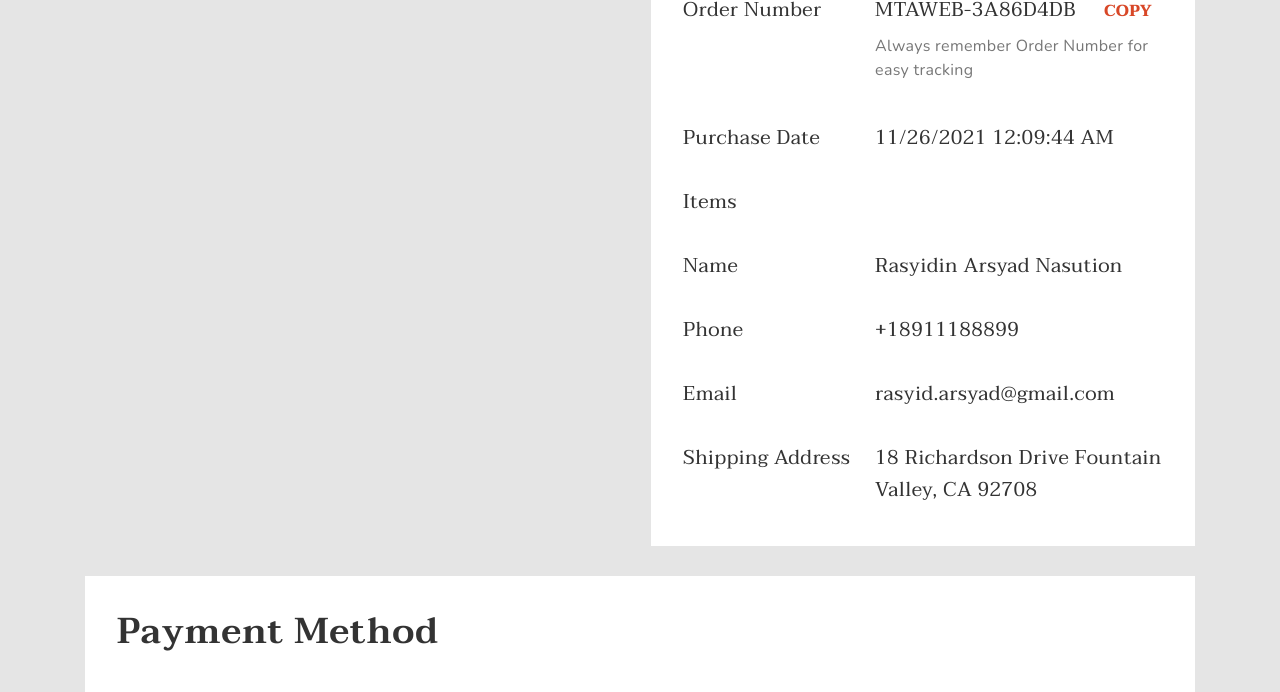
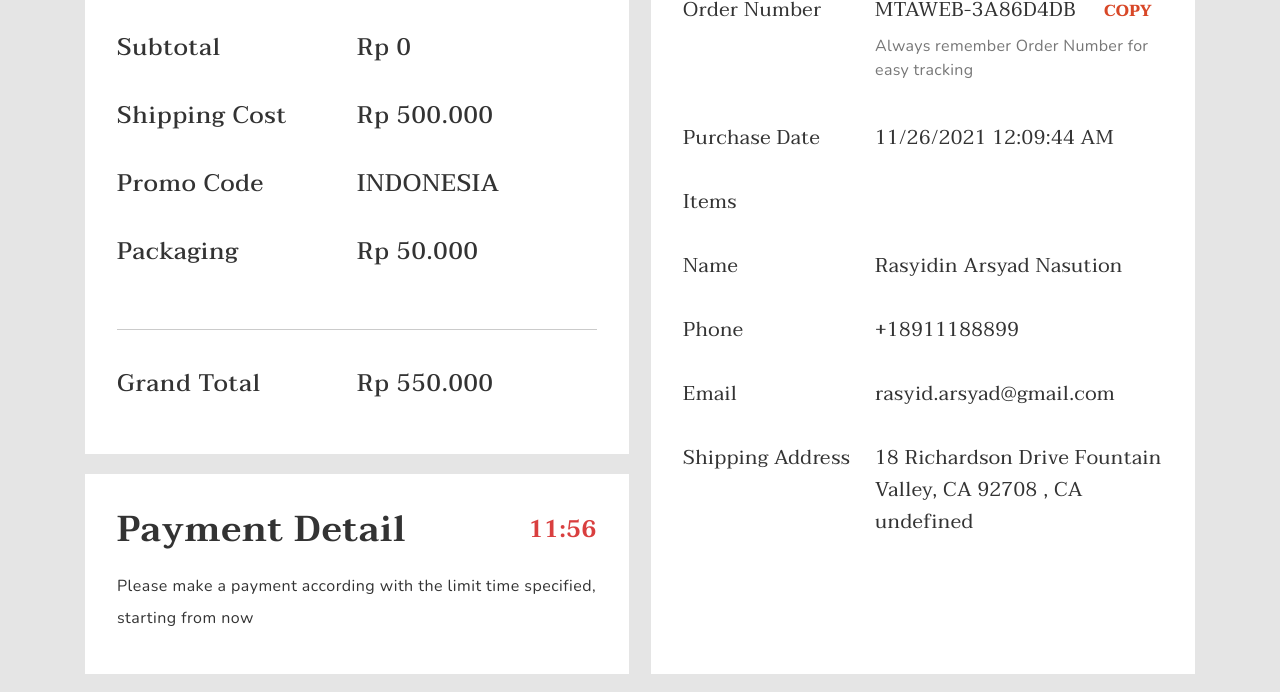
Before and after one commit to OksanaSeregina/MATOA_PROJECT, a website built with webpack: page src/payment.html in a window 1280 px wide. Shown: the part 356-1048 px from the top of the page. Built offline with nearby package versions, Linux system fonts and the light colour scheme; data requests are answered from the project's data file.

Commit message:
add sending data to the server

```diff
--- a/db.json
+++ b/db.json
@@ -1,5 +1,362 @@
 {
-    "orders": [],
+  "orders": [
+    {
+      "order": {
+        "fName": "123",
+        "email": "123@123.by",
+        "tel": "11234123",
+        "delivery": "dasfdsfsdf",
+        "zipCode": "123123123"
+      },
+      "id": 1
+    },
+    {
+      "order": {
+        "fName": "123",
+        "email": "123@123.by",
+        "tel": "11234123",
+        "delivery": "dasfdsfsdf",
+        "zipCode": "123123123"
+      },
+      "cart": [
+        {
+          "image": "../src/images/images-serever/image3.png",
+          "name": "Sunda",
+          "bigPrice": "Rp 1.170.000",
+          "detail": "MATOA Sunda – This wood is chosen to represent the Sumatran Rhino's skin which is designed with an overlap effect on its strap to represent Rhino′s skin.",
+          "id": "3",
+          "count": "1"
+        },
+        {
+          "image": "../src/images/images-serever/image6.png",
+          "name": "Alor",
+          "bigPrice": "Rp 1.170.000",
+          "detail": "MATOA Alor – This wood is chosen to represent the Sumatran Rhino's skin which is designed with an overlap effect on its strap to represent Rhino′s skin.",
+          "id": "6",
+          "count": "1"
+        }
+      ],
+      "id": 2
+    },
+    {
+      "order": {
+        "fName": "123",
+        "email": "123@123.by",
+        "tel": "11234123",
+        "delivery": "dasfdsfsdf",
+        "zipCode": "123123123"
+      },
+      "cart": [
+        {
+          "image": "../src/images/images-serever/image3.png",
+          "name": "Sunda",
+          "bigPrice": "Rp 1.170.000",
+          "detail": "MATOA Sunda – This wood is chosen to represent the Sumatran Rhino's skin which is designed with an overlap effect on its strap to represent Rhino′s skin.",
+          "id": "3",
+          "count": "1"
+        },
+        {
+          "image": "../src/images/images-serever/image6.png",
+          "name": "Alor",
+          "bigPrice": "Rp 1.170.000",
+          "detail": "MATOA Alor – This wood is chosen to represent the Sumatran Rhino's skin which is designed with an overlap effect on its strap to represent Rhino′s skin.",
+          "id": "6",
+          "count": "1"
+        }
+      ],
+      "id": 3
+    },
+    {
+      "order": {
+        "fName": "123",
+        "email": "123@123.by",
+        "tel": "11234123",
+        "delivery": "dasfdsfsdf",
+        "zipCode": "123123123"
+      },
+      "cart": [
+        {
+          "image": "../src/images/images-serever/image3.png",
+          "name": "Sunda",
+          "bigPrice": "Rp 1.170.000",
+          "detail": "MATOA Sunda – This wood is chosen to represent the Sumatran Rhino's skin which is designed with an overlap effect on its strap to represent Rhino′s skin.",
+          "id": "3",
+          "count": "1"
+        },
+        {
+          "image": "../src/images/images-serever/image6.png",
+          "name": "Alor",
+          "bigPrice": "Rp 1.170.000",
+          "detail": "MATOA Alor – This wood is chosen to represent the Sumatran Rhino's skin which is designed with an overlap effect on its strap to represent Rhino′s skin.",
+          "id": "6",
+          "count": "1"
+        }
+      ],
+      "id": 4
+    },
+    {
+      "order": {
+        "fName": "123",
+        "email": "123@123.by",
+        "tel": "11234123",
+        "delivery": "dasfdsfsdf",
+        "zipCode": "123123123"
+      },
+      "cart": [
+        {
+          "image": "../src/images/images-serever/image3.png",
+          "name": "Sunda",
+          "bigPrice": "Rp 1.170.000",
+          "detail": "MATOA Sunda – This wood is chosen to represent the Sumatran Rhino's skin which is designed with an overlap effect on its strap to represent Rhino′s skin.",
+          "id": "3",
+          "count": "1"
+        },
+        {
+          "image": "../src/images/images-serever/image6.png",
+          "name": "Alor",
+          "bigPrice": "Rp 1.170.000",
+          "detail": "MATOA Alor – This wood is chosen to represent the Sumatran Rhino's skin which is designed with an overlap effect on its strap to represent Rhino′s skin.",
+          "id": "6",
+          "count": "1"
+        }
+      ],
+      "id": 5
+    },
+    {
+      "order": {
+        "fName": "123",
+        "email": "123@123.by",
+        "tel": "11234123",
+        "delivery": "dasfdsfsdf",
+        "zipCode": "123123123"
+      },
+      "cart": [
+        {
+          "image": "../src/images/images-serever/image3.png",
+          "name": "Sunda",
+          "bigPrice": "Rp 1.170.000",
+          "detail": "MATOA Sunda – This wood is chosen to represent the Sumatran Rhino's skin which is designed with an overlap effect on its strap to represent Rhino′s skin.",
+          "id": "3",
+          "count": "1"
+        },
+        {
+          "image": "../src/images/images-serever/image6.png",
+          "name": "Alor",
+          "bigPrice": "Rp 1.170.000",
+          "detail": "MATOA Alor – This wood is chosen to represent the Sumatran Rhino's skin which is designed with an overlap effect on its strap to represent Rhino′s skin.",
+          "id": "6",
+          "count": "1"
+        }
+      ],
+      "id": 6
+    },
+    {
+      "order": {
+        "fName": "123",
+        "email": "123@123.by",
+        "tel": "11234123",
+        "delivery": "dasfdsfsdf",
+        "zipCode": "123123123"
+      },
+      "cart": [
+        {
+          "image": "../src/images/images-serever/image3.png",
+          "name": "Sunda",
+          "bigPrice": "Rp 1.170.000",
+          "detail": "MATOA Sunda – This wood is chosen to represent the Sumatran Rhino's skin which is designed with an overlap effect on its strap to represent Rhino′s skin.",
+          "id": "3",
+          "count": "1"
+        },
+        {
+          "image": "../src/images/images-serever/image6.png",
+          "name": "Alor",
+          "bigPrice": "Rp 1.170.000",
+          "detail": "MATOA Alor – This wood is chosen to represent the Sumatran Rhino's skin which is designed with an overlap effect on its strap to represent Rhino′s skin.",
+          "id": "6",
+          "count": "1"
+        }
+      ],
+      "id": 7
+    },
+    {
+      "order": {},
+      "cart": [],
+      "id": 8
+    },
+    {
+      "order": {},
+      "cart": [],
+      "id": 9
+    },
+    {
+      "order": {},
+      "cart": [],
+      "id": 10
+    },
+    {
+      "order": {},
+      "cart": [],
+      "id": 11
+    },
+    {
+      "order": {
+        "fName": "etertee",
+        "email": "rtert@sdfsdf.by",
+        "tel": "123123123123123",
+        "zipCode": "123123123",
+        "delivery": "123123123"
+      },
+      "cart": [
+        {
+          "image": "../src/images/images-serever/image1.png",
+          "name": "Way Kambas Maple",
+          "bigPrice": "Rp 1.280.000",
+          "detail": "MATOA Way Kambas Maple – This wood is chosen to represent the Sumatran Rhino's skin which is designed with an overlap effect on its strap to represent Rhino′s skin.",
+          "id": "1",
+          "count": "1"
+        }
+      ],
+      "id": 12
+    },
+    {
+      "order": {},
+      "cart": [],
+      "id": 13
+    },
+    {
+      "order": {},
+      "cart": [],
+      "id": 14
+    },
+    {
+      "order": {},
+      "cart": [],
+      "id": 15
+    },
+    {
+      "order": {},
+      "cart": [],
+      "id": 16
+    },
+    {
+      "order": {},
+      "cart": [],
+      "id": 17
+    },
+    {
+      "order": {},
+      "cart": [],
+      "id": 18
+    },
+    {
+      "order": {
+        "a": 1
+      },
+      "cart": [],
+      "id": 19
+    },
+    {
+      "order": {},
+      "cart": [],
+      "id": 20
+    },
+    {
+      "order": {
+        "fName": "sdfsdf",
+        "email": "sdf@asdsfd.com",
+        "tel": "123123",
+        "delivery": "234234",
+        "zipCode": "234234234"
+      },
+      "cart": [
+        {
+          "image": "../src/images/images-serever/image1.png",
+          "name": "Way Kambas Maple",
+          "bigPrice": "Rp 1.280.000",
+          "detail": "MATOA Way Kambas Maple – This wood is chosen to represent the Sumatran Rhino's skin which is designed with an overlap effect on its strap to represent Rhino′s skin.",
+          "id": "1",
+          "count": "1"
+        }
+      ],
+      "id": 21
+    },
+    {
+      "order": {
+        "fName": "Oksana",
+        "email": "oksana-ww@mail.ru",
+        "tel": "5643423",
+        "delivery": "Minsk, Chkalova 23/2-10",
+        "zipCode": "5555",
+        "courier": "UPS Express"
+      },
+      "cart": [
+        {
+          "image": "../src/images/images-serever/image9.png",
+          "name": "Way Kambas Limited Edition",
+          "bigPrice": "Rp 1.170.000",
+          "detail": "MATOA Way Kambas Limited Edition – This wood is chosen to represent the Sumatran Rhino's skin which is designed with an overlap effect on its strap to represent Rhino′s skin.",
+          "id": "18",
+          "count": "1"
+        },
+        {
+          "image": "../src/images/images-serever/image3.png",
+          "name": "Sunda",
+          "bigPrice": "Rp 1.170.000",
+          "detail": "MATOA Sunda – This wood is chosen to represent the Sumatran Rhino's skin which is designed with an overlap effect on its strap to represent Rhino′s skin.",
+          "id": "12",
+          "count": "1"
+        },
+        {
+          "image": "../src/images/images-serever/image4.png",
+          "name": "Tomia Ebony",
+          "smallPrice": "Rp 1.280.000",
+          "bigPrice": "Rp 960.000",
+          "detail": "MATOA Tomia Ebony – This wood is chosen to represent the Sumatran Rhino's skin which is designed with an overlap effect on its strap to represent Rhino′s skin.",
+          "id": "13",
+          "count": "1"
+        },
+        {
+          "image": "../src/images/images-serever/image2.png",
+          "name": "Kaili",
+          "bigPrice": "Rp 950.000",
+          "detail": "MATOA Kaili – This wood is chosen to represent the Sumatran Rhino's skin which is designed with an overlap effect on its strap to represent Rhino′s skin.",
+          "id": "2",
+          "count": "2"
+        }
+      ],
+      "id": 22
+    },
+    {
+      "order": {
+        "fName": "Oksana",
+        "email": "a.siarohin@gmail.com",
+        "tel": "5643423",
+        "delivery": "Minsk, Chkalova 23/2-10",
+        "zipCode": "8888",
+        "courier": "UPS Express"
+      },
+      "cart": [
+        {
+          "image": "../src/images/images-serever/image3.png",
+          "name": "Sunda",
+          "bigPrice": "Rp 1.170.000",
+          "detail": "MATOA Sunda – This wood is chosen to represent the Sumatran Rhino's skin which is designed with an overlap effect on its strap to represent Rhino′s skin.",
+          "id": "12",
+          "count": "2"
+        },
+        {
+          "image": "./src/images/Mask1.png",
+          "name": "Singo Maple",
+          "smallPrice": "Rp 1.500.000",
+          "bigPrice": "Rp 1.264.000",
+          "detail": "MATOA Singo Maple – This wood is chosen to represent the Sumatran Rhino's skin which is designed with an overlap effect on its strap to represent Rhino′s skin.",
+          "id": "1",
+          "count": "2"
+        }
+      ],
+      "id": 23
+    }
+  ],
   "profile": [
     {
       "image": "../src/images/images-serever/image1.png",
--- a/src/js/checkout.js
+++ b/src/js/checkout.js
@@ -5,6 +5,10 @@
 import { Cart, Detail } from "./shared";
 import "../style/global.scss";
 import "../style/checkout.scss";
+
+const addToStorage = (value) => localStorage.setItem("order", JSON.stringify(value));
+const getFromStorage = () => JSON.parse(localStorage.getItem("order")) || {};
+const order = getFromStorage();
 
 // Burger menu
 const burgerMenu = document.querySelector("#burger");
@@ -49,21 +53,31 @@ const inputZipCode = document.querySelector("input[name='zipCode']");
 const submitForm = document.querySelector(".place-my-order");
 const courier = document.querySelector("select[name='courier']");
 
+// Init value
+inputFName.value = order.fName || "";
+inputEmail.value = order.email || "";
+inputTel.value = order.tel || "";
+inputDelivery.value = order.delivery || "";
+inputZipCode.value = order.zipCode || "";
+
 const inputsRequired = document.querySelectorAll("[data-type='required']");
 const errors = {};
 
 // Set error for all required fields
 for (const input of inputsRequired) {
     const key = input.name;
-    errors[key] = true;
+    if (input.value) {
+        errors[key] = false;
+    } else {
+        errors[key] = true;
+    }
 }
 
 function inputHandler(event) {
     const key = event.target.name;
     const currentData = this.value;
     const errorMesage = document.querySelector(`span[data-error='${key}']`);
-
-    localStorage.setItem(`${key}`, currentData);
+    order[key] = currentData;
 
     // required validator
     const isValid = currentData.charAt(0) !== " " && currentData.length;
@@ -121,13 +135,13 @@ function submitHandler(event) {
     }
 
     if (!hasFormError) {
-        window.location.href = "./payment.html#my-id5";
+        addToStorage(order);
+        window.location.href = "./payment.html";
     }
 }
 
 courier.addEventListener("change", () => {
-    const currentCourier = courier.options[courier.selectedIndex].text;
-    localStorage.setItem("courier", currentCourier);
+    order.courier = courier.options[courier.selectedIndex].text;
 });
 
 inputFName.addEventListener("input", inputHandler);
@@ -150,5 +164,5 @@ submitForm.addEventListener("click", submitHandler);
 const cart = new Cart();
 cart.init();
 
-const detail = new Detail('[data-element="detail"]');
+const detail = new Detail('[data-element="detail"]', cart);
 detail.init();
--- a/src/js/confirmation.js
+++ b/src/js/confirmation.js
@@ -1,9 +1,15 @@
 /* eslint-disable no-implied-eval */
-import { Cart } from "./shared";
+import { Cart, SHIPPING_COST_MOCK, PACKAGING_COST_MOCK, ORDER_URL } from "./shared";
 import "../style/global.scss";
 import "../style/checkout.scss";
 import "../style/payment.scss";
 import "../style/confirmation.scss";
+
+const getFromStorage = () => JSON.parse(localStorage.getItem("order")) || {};
+const order = getFromStorage();
+
+const cart = new Cart();
+cart.init();
 
 // Burger menu
 const burgerMenu = document.querySelector("#burger");
@@ -40,9 +46,8 @@ burgerMenu.addEventListener("click", openBurger);
 closeBtn.addEventListener("click", closeBurger);
 
 const getInfoItems = () => {
-    const allCartItems = JSON.parse(localStorage.getItem("cart"));
     const infoInputItems = document.querySelector(".info-order-confr");
-    allCartItems.forEach((item) => {
+    cart.products.forEach((item) => {
         infoInputItems.innerHTML += `
       <h2 class="text-confr">${item.name}</h2>
       <p class="descr-confr">${item.count} x IDR ${item.bigPrice}</p>
@@ -52,27 +57,42 @@ const getInfoItems = () => {
 
 const getSubtotal = () => {
     const valueCourier = document.querySelector('[data-order="courier"]');
-    const currentCourier = localStorage.getItem("courier");
-    valueCourier.textContent = currentCourier;
+    valueCourier.textContent = order.courier;
 
     const valueSubtotal = document.querySelector('[data-order="subtotal"]');
-    const carrent = localStorage.getItem("subtotal");
+    const carrent = cart.totalCost;
     const subtCarrent = carrent.toString().replace(/\B(?=(\d{3})+(?!\d))/g, ".");
     valueSubtotal.textContent = `Rp ${subtCarrent}`;
 
     const valueGrandTotal = document.querySelector('[data-order="grand"]');
-    const carrentGrand = localStorage.getItem("grandtotal");
+    const carrentGrand = cart.totalCost + PACKAGING_COST_MOCK + SHIPPING_COST_MOCK;
     const carrentGrandTotal = carrentGrand.toString().replace(/\B(?=(\d{3})+(?!\d))/g, ".");
     valueGrandTotal.textContent = `Rp ${carrentGrandTotal}`;
 
     const address = document.querySelector(".text-info-input");
-    const currentAddress = localStorage.getItem("delivery");
-    const zip = localStorage.getItem("zipCode");
-    address.textContent = `${currentAddress}, CA ${zip}`;
+    address.textContent = `${order.delivery}, CA ${order.zipCode}`;
+};
+
+const close = () => {
+    cart.reset();
+    localStorage.removeItem("order");
+};
+
+const postData = () => {
+    if (Object.keys(order).length) {
+        return fetch(ORDER_URL, {
+            method: "POST",
+            headers: { "Content-Type": "application/json" },
+            body: JSON.stringify({
+                order,
+                cart: cart.products
+            })
+        })
+            .then(() => close())
+            .catch(() => {});
+    }
 };
 
 getInfoItems();
 getSubtotal();
-
-const cart = new Cart();
-cart.init();
+postData();
--- a/src/js/payment.js
+++ b/src/js/payment.js
@@ -7,6 +7,11 @@ import { Cart, Detail } from "./shared";
 import "../style/global.scss";
 import "../style/checkout.scss";
 import "../style/payment.scss";
+
+const getFromStorage = () => JSON.parse(localStorage.getItem("order")) || {};
+const order = getFromStorage();
+
+const cart = new Cart();
 
 // Burger menu
 const burgerMenu = document.querySelector("#burger");
@@ -54,13 +59,10 @@ const getTimeNow = () => {
 // Local Storage
 const getInfoInput = () => {
     const textOrder = document.getElementsByClassName("text-info-input");
-
     for (const elem of textOrder) {
-        for (const key in localStorage) {
-            const data = key;
-
-            if (elem.dataset.info === data) {
-                elem.textContent = localStorage.getItem(data);
+        for (const key in order) {
+            if (elem.dataset.info === key) {
+                elem.textContent = order[key];
             }
         }
     }
@@ -68,9 +70,8 @@ const getInfoInput = () => {
 };
 
 const getInfoItems = () => {
-    const allCartItems = JSON.parse(localStorage.getItem("cart"));
     const infoInputItems = document.querySelector('[data-items="cart"]');
-    allCartItems.forEach((item) => {
+    cart.products.forEach((item) => {
         infoInputItems.innerHTML += `
       <h2 class="text-info-input">${item.name}</h2>
       <p class="descr-info-input">${item.count} x IDR ${item.bigPrice}</p>
@@ -80,17 +81,13 @@ const getInfoItems = () => {
 
 const getZipIndex = () => {
     const shipAddr = document.querySelector('[data-info="delivery"]');
-    const zip = localStorage.getItem("zipCode");
-
-    shipAddr.textContent = `${shipAddr.textContent}, CA ${zip}`;
+    shipAddr.textContent = `${shipAddr.textContent}, CA ${order.zipCode}`;
 };
 
 getInfoInput();
-getInfoItems();
 getZipIndex();
 
-const cart = new Cart();
+const detail = new Detail('[data-element="detail"]', cart);
 cart.init();
-
-const detail = new Detail('[data-element="detail"]');
 detail.init();
+getInfoItems();
--- a/src/js/shared/cart/cart.js
+++ b/src/js/shared/cart/cart.js
@@ -6,10 +6,31 @@ import "../../../style/modal-edit.scss";
 const addToStorage = (value) => localStorage.setItem("cart", JSON.stringify(value));
 const getFromStorage = () => JSON.parse(localStorage.getItem("cart")) || [];
 
+const CART_EVENT = new Event("cartEvent");
+
 export class Cart {
     constructor() {
         this.products = [];
         this.rootElement = document.createElement("div");
+    }
+
+    get count() {
+        return this.products.length.toString();
+    }
+
+    get products() {
+        return this._products;
+    }
+
+    set products(value) {
+        this._products = value;
+        document.dispatchEvent(CART_EVENT); // Emit event for updating cart count
+    }
+
+    reset() {
+        this.products = [];
+        localStorage.removeItem("cart");
+        return this.render();
     }
 
     init() {
@@ -48,10 +69,10 @@ export class Cart {
 
     render(isFirstRender = true) {
         let productsTemplate = "";
-        let totalCost = 0;
+        this.totalCost = 0;
         this.products.forEach((product) => {
             const cost = product.count * product.bigPrice.replace(/\D/g, "");
-            totalCost += cost;
+            this.totalCost += cost;
             productsTemplate += cartItemView({
                 ...product,
                 cost: cost.toString().replace(/\B(?=(\d{3})+(?!\d))/g, ".")
@@ -60,13 +81,12 @@ export class Cart {
         this.rootElement.innerHTML = "";
         this.rootElement.innerHTML = cartView(
             productsTemplate,
-            totalCost.toString().replace(/\B(?=(\d{3})+(?!\d))/g, "."),
+            this.totalCost.toString().replace(/\B(?=(\d{3})+(?!\d))/g, "."),
             !isFirstRender
         );
         if (isFirstRender) {
             document.body.prepend(this.rootElement);
         }
-        localStorage.setItem("subtotal", totalCost);
     }
 
     increase(product) {
@@ -81,7 +101,11 @@ export class Cart {
     }
 
     control() {
-        document.querySelector(".cart").addEventListener("click", () => {
+        document.querySelector(".cart").addEventListener("click", (e) => {
+            e.preventDefault();
+            if (e.target.classList.contains("disabled")) {
+                return;
+            }
             const modalEl = document.querySelector("#modal-history");
             modalEl.classList.add("overlay--show");
         });
--- a/src/js/shared/constants.js
+++ b/src/js/shared/constants.js
@@ -1,2 +1,6 @@
 export const INFO_URL = "http://localhost:3000/profile";
 export const OFFER_URL = "http://localhost:3000/offer";
+export const ORDER_URL = "http://localhost:3000/orders";
+
+export const SHIPPING_COST_MOCK = 500000;
+export const PACKAGING_COST_MOCK = 50000;
--- a/src/js/shared/detail-checkout/detail.js
+++ b/src/js/shared/detail-checkout/detail.js
@@ -1,10 +1,12 @@
 /* eslint-disable no-plusplus */
 /* eslint-disable no-param-reassign */
+import { SHIPPING_COST_MOCK, PACKAGING_COST_MOCK } from "../constants";
 import { getDetail, getDetailPayment } from "./get-detail.view";
 
 export class Detail {
-    constructor(selector) {
+    constructor(selector, cart) {
         this.rootElement = document.querySelector(selector);
+        this.cart = cart;
     }
 
     init() {
@@ -23,16 +25,14 @@ export class Detail {
 
     control() {
         const valueSubtotal = document.querySelector('[data-price="subt"]');
-        const carrent = localStorage.getItem("subtotal");
+        const carrent = this.cart.totalCost;
         const subtCarrent = carrent.toString().replace(/\B(?=(\d{3})+(?!\d))/g, ".");
         valueSubtotal.textContent = `Rp ${subtCarrent}`;
 
-        const grandTotal = Number(carrent) + 500000 + 50000;
+        const grandTotal = Number(carrent) + PACKAGING_COST_MOCK + SHIPPING_COST_MOCK;
         const carrentGrandTotal = grandTotal.toString().replace(/\B(?=(\d{3})+(?!\d))/g, ".");
         const valueGrandTotal = document.querySelector('[data-price="granrdTotal"]');
         valueGrandTotal.textContent = `Rp ${carrentGrandTotal}`;
-
-        localStorage.setItem("grandtotal", grandTotal);
     }
 
     timer(timer, display) {
--- a/src/style/global.scss
+++ b/src/style/global.scss
@@ -167,6 +167,13 @@ header .info__header .icon__header .icon[data-link="cart"] {
     height: 46px;
     background: #f1ddc9;
     border-radius: 50%;
+    .disabled {
+        opacity: 0;
+    }
+}
+
+*[data-visible="none"] {
+    opacity: 0;
 }
 
 header .info__header .icon__header .icon .cart {
```
Also changed, not shown: src/checkout.html (+2 -3 lines), src/confirmation.html (+2 -3 lines), src/index.html (+1 -1 lines), src/js/main.js (+10 -1 lines), src/js/product.js (+10 -1 lines), src/payment.html (+3 -4 lines), src/product.html (+1 -1 lines), .eslintrc.js. Lines whose indentation alone changed are shown as unchanged.
